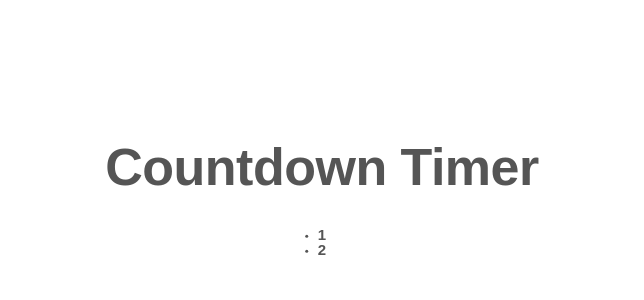
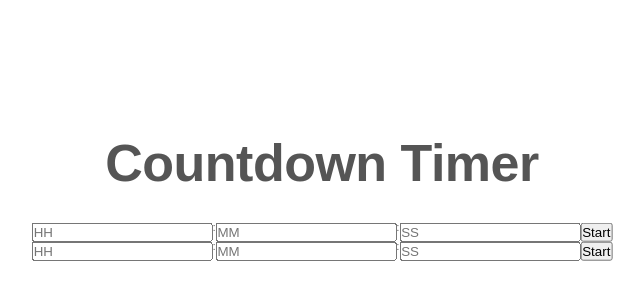
Before and after one commit to deltam3/frontendeval, a React (Create React App) app in the folder Easy/2_CountdownTimer/react_version/countdown/: page / in a window 1280 px wide. Shown: the part 202-502 px from the top of the page, without its empty margins (318-962 px from the left). Built offline with nearby package versions, Linux system fonts and the light colour scheme.

Commit message:
added beforestart and afterstart components

```diff
--- a/Easy/2_CountdownTimer/react_version/countdown/src/App.js
+++ b/Easy/2_CountdownTimer/react_version/countdown/src/App.js
@@ -13,7 +13,7 @@ function App() {
     <main className="main">
       <section className="section-timer">
         <h1 className="heading-primary center-text">Countdown Timer</h1>
-        <TimerList timers={timers}></TimerList>
+        <TimerList timers={timers} setTimers={setTimers}></TimerList>
       </section>
     </main>
   );
--- /dev/null
+++ b/Easy/2_CountdownTimer/react_version/countdown/src/components/AfterStart.jsx
@@ -0,0 +1,7 @@
+import React from "react";
+
+function AfterStart() {
+  return <div>AfterStart</div>;
+}
+
+export default AfterStart;
--- /dev/null
+++ b/Easy/2_CountdownTimer/react_version/countdown/src/components/BeforeStart.css
@@ -0,0 +1,3 @@
+.form-timer {
+  display: flex;
+}
--- /dev/null
+++ b/Easy/2_CountdownTimer/react_version/countdown/src/components/BeforeStart.jsx
@@ -0,0 +1,27 @@
+import React from "react";
+import "./BeforeStart.css";
+
+function BeforeStart({ setTimers, handleActive }) {
+  return (
+    <form className="form-timer" onSubmit={(e) => handleActive(e)}>
+      <div>
+        <input type="number" placeholder="HH"></input>
+      </div>
+      <div>
+        <p>:</p>
+      </div>
+      <div>
+        <input type="number" placeholder="MM"></input>
+      </div>
+      <div>
+        <p>:</p>
+      </div>
+      <div>
+        <input type="number" placeholder="SS"></input>
+      </div>
+      <button className="btn btn-start">Start</button>
+    </form>
+  );
+}
+
+export default BeforeStart;
--- a/Easy/2_CountdownTimer/react_version/countdown/src/components/Timer.css
+++ b/Easy/2_CountdownTimer/react_version/countdown/src/components/Timer.css
@@ -1,10 +1,3 @@
-.section-timer {
-  display: flex;
-  align-items: center;
-  justify-content: center;
+.timer-item {
+  list-style: none;
 }
-
-.form {
-  display: flex;
-  gap: 2rem;
-}
--- a/Easy/2_CountdownTimer/react_version/countdown/src/components/Timer.jsx
+++ b/Easy/2_CountdownTimer/react_version/countdown/src/components/Timer.jsx
@@ -1,24 +1,31 @@
 import React from "react";
-import { useState } from "react";
+import { useState, useEffect } from "react";
 import "./Timer.css";
 
-function Timer({ timer }) {
+import BeforeStart from "./BeforeStart";
+import AfterStart from "./AfterStart";
+
+function Timer({ timer, setTimers }) {
+  const [isActive, setIsActive] = useState(false);
+
+  const handleActive = (e) => {
+    e.preventDefault();
+
+    setIsActive((isActive) => setIsActive(!isActive));
+  };
+
   return (
-    <li>
-      <h1>{timer.id}</h1>
+    <li className="timer-item">
+      {isActive ? (
+        <AfterStart></AfterStart>
+      ) : (
+        <BeforeStart
+          setTimers={setTimers}
+          handleActive={handleActive}
+        ></BeforeStart>
+      )}
     </li>
   );
 }
 
 export default Timer;
-
-// import BookShow from './BookShow';
-// function BookList({ books, onDelete, onEdit }) {
-//   const renderedBooks = books.map((book) => {
-//     return (
-//       <BookShow onEdit={onEdit} onDelete={onDelete} key={book.id} book={book} />
-//     );
-//   });
-//   return <div className="book-list">{renderedBooks}</div>;
-// }
-// export default BookList;
--- a/Easy/2_CountdownTimer/react_version/countdown/src/components/TimerList.jsx
+++ b/Easy/2_CountdownTimer/react_version/countdown/src/components/TimerList.jsx
@@ -1,11 +1,13 @@
 import Timer from "./Timer";
 import "./TimerList.css";
 
-function TimerList({ timers }) {
+function TimerList({ timers, setTimers }) {
   return (
     <ul>
       {timers.map((timer) => {
-        return <Timer key={timer.id} timer={timer}></Timer>;
+        return (
+          <Timer key={timer.id} timer={timer} setTimers={setTimers}></Timer>
+        );
       })}
     </ul>
   );
```
